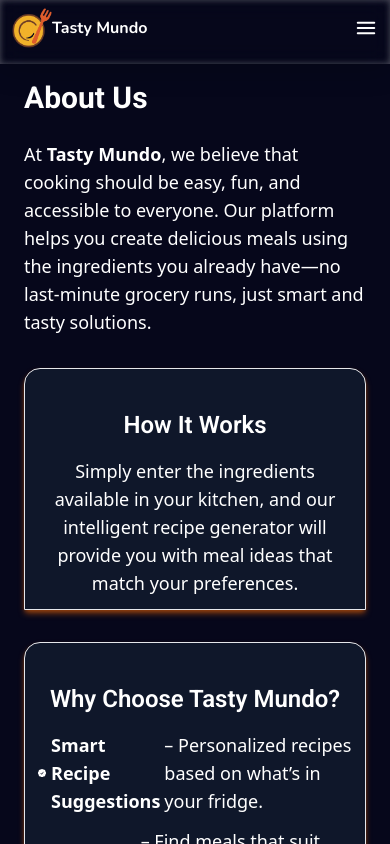
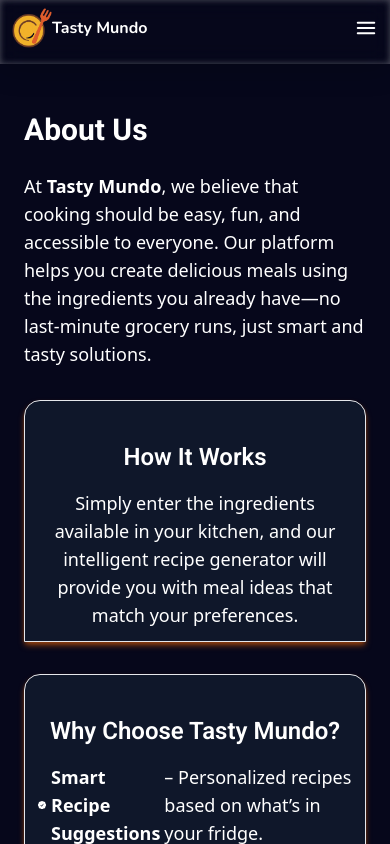
Before and after one commit to AimableUK/Tasty_Mundo, a React (Vite) app: page /aboutUs in a window 390 px wide. Shown: the top 844 px of the page. Built offline with nearby package versions, Linux system fonts and the light colour scheme; a web font is replaced by a local one.

Commit message:
FIxed about us Btn click handling

```diff
--- a/src/Components/AboutUs/AboutUs.jsx
+++ b/src/Components/AboutUs/AboutUs.jsx
@@ -1,6 +1,6 @@
 const AboutUs = () => {
   return (
-    <section className="py-20 px-6 md:px-12 bg-primaryBody text-white">
+    <section className="py-28 md:py-20 px-6 md:px-12 bg-primaryBody text-white">
       <div className="max-w-4xl mx-auto">
         <h1 className="text-3xl md:text-4xl font-bold mb-6 font-roboto">
           About Us
--- a/src/Components/Header/Header.jsx
+++ b/src/Components/Header/Header.jsx
@@ -144,7 +144,7 @@ export default function Header() {
               className={`${
                 menuItem === "aboutUs" ? "text-primaryColor" : "text-white"
               } font-nunito font-bold mr-5 hover:text-primaryColor transition ease-in-out duration-200`}
-              to={"/aboutus"}
+              to={"/aboutUs"}
               onClick={() => setMenuItem("aboutUs")}
             >
               About Us
```
